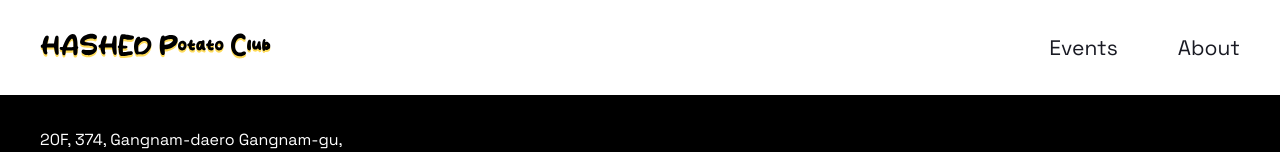
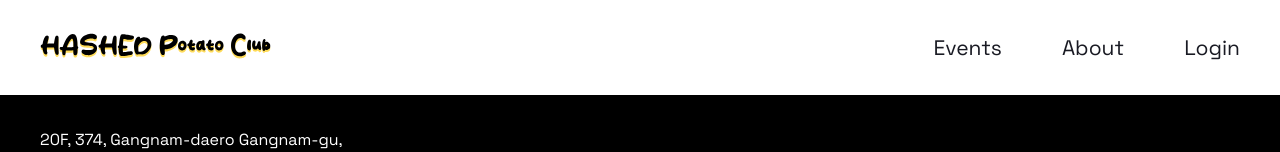
Before and after one commit to subinium/hpc, a React (Vite) app: page /login in a window 1280 px wide. Shown: the top 152 px of the page. Built offline with nearby package versions, Linux system fonts and the light colour scheme; the HTML template or start-up script is replaced by a standard one.

Commit message:
fix mobile menu

```diff
--- a/src/components/Header.tsx
+++ b/src/components/Header.tsx
@@ -52,7 +52,7 @@
                             )
                         )}
                     </div>
-                    <div className="header__mobile-menu__menu login">
+                    {/* <div className="header__mobile-menu__menu login">
                         <a
                             href={menus[3].path}
                             className={window.location.pathname === menus[3].path ? 'curr-menu' : ''}
@@ -60,7 +60,7 @@
                         >
                             {menus[3].label}
                         </a>
-                    </div>
+                    </div> */}
                 </div>
             </div>
         }
@@ -215,11 +215,11 @@
     {
         path: '/about',
         label: 'About',
+    },
+    {
+        path: '/login',
+        label: 'Login',
     }
-    // {
-    //     path: '/login',
-    //     label: 'Login',
-    // }
 ]
 
 export default Header
```
